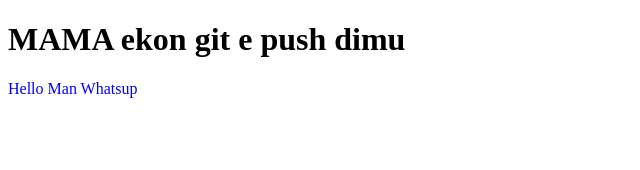
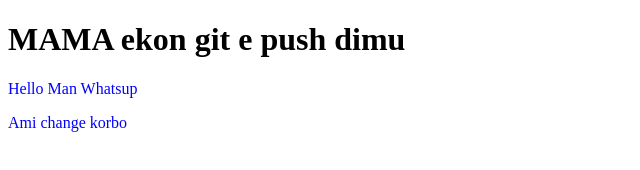
Before and after one commit to Mohammed-Ibrahim-15/my-first-repo, a plain HTML site: page index.html in a window 1280 px wide. Shown: the whole page, without its empty margins (0-640 px from the left). Drawn offline with Linux system fonts and the light colour scheme.

Commit message:
emne try korsi

```diff
--- a/index.html
+++ b/index.html
@@ -10,6 +10,8 @@
 <body>
     <h1>MAMA ekon git e push dimu</h1>
     <p>Hello Man Whatsup</p>
+    <p>Ami change korbo</p>
+
 
 </body>
 </html>
```
